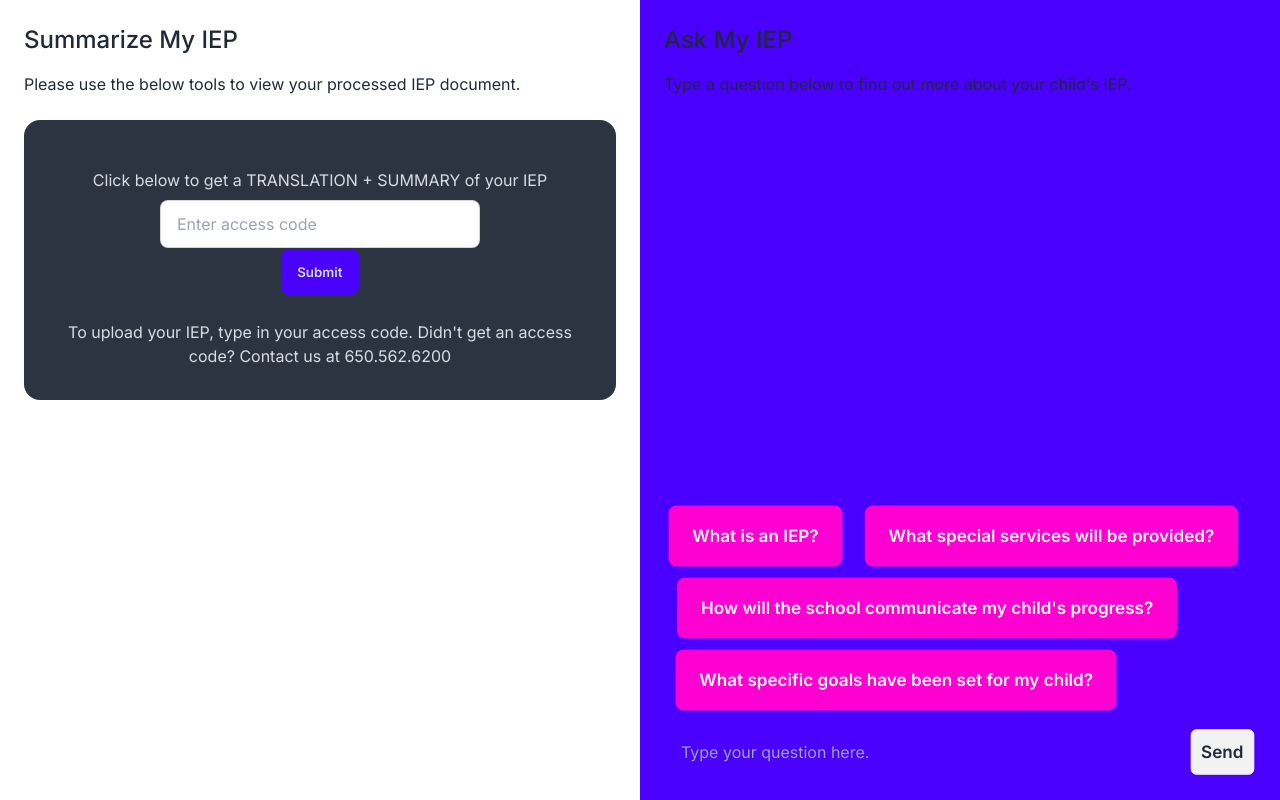
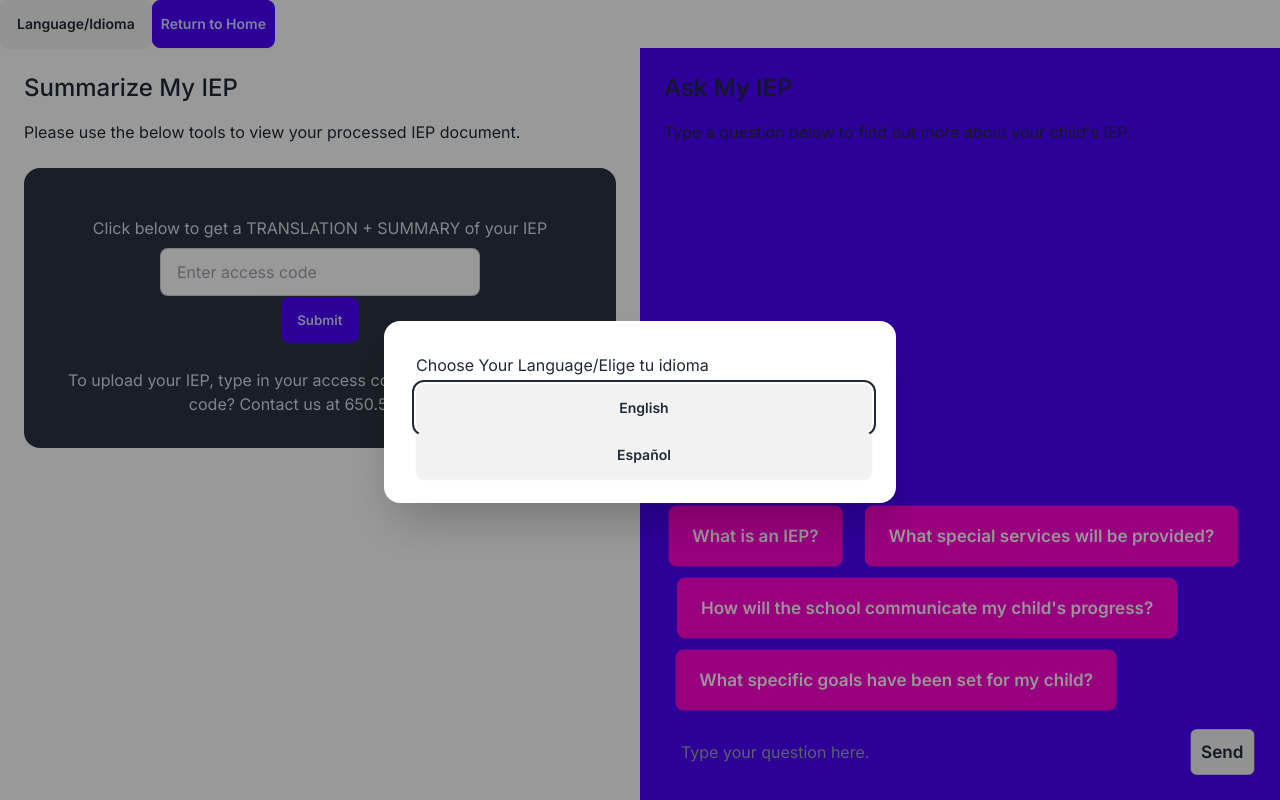
Before and after one commit to xuhongkang/aiep-frontend-dev, a Next.js app: page /en/workspace in a window 1280 px wide. Built offline with nearby package versions, Linux system fonts and the light colour scheme.

Commit message:
Added 05-07 Requirements

```diff
--- a/messages/en.json
+++ b/messages/en.json
@@ -39,6 +39,7 @@
         "r3": "For experienced parents trying to understand their child's IEP"
     },
     "Workspace2": {
+        "goBackText": "Return to Home",
         "digestTitle": "Summarize My IEP",
         "digestDescription": "Please use the below tools to view your processed IEP document.",
         "accessError": "The Access Code You've Provided Does Not Exist, Please Try Again",
--- a/messages/es.json
+++ b/messages/es.json
@@ -39,6 +39,7 @@
         "r3": "Para padres con experiencia intentando entender el IEP de su hijo"
     },
     "Workspace2": {
+        "goBackText": "Regresar al Inicio",
         "digestTitle": "Resumir mi IEP",
         "digestDescription": "Por favor, utiliza las herramientas a continuación para ver tu documento IEP procesado.",
         "accessError": "El Código de Acceso que has proporcionado no existe, intenta nuevamente",
--- a/src/app/[locale]/workspace/page.tsx
+++ b/src/app/[locale]/workspace/page.tsx
@@ -12,7 +12,8 @@ export default function Workspace({params: {locale}}: Props) {
 
   return (
     <div className='flex flex-col items-start'>
-      <WorkspacePage digestTitle={t('digestTitle')}
+      <WorkspacePage goBackText={t('goBackText')}
+      digestTitle={t('digestTitle')}
       digestDescription={t('digestDescription')}
       accessError={t('accessError')}
       accessMessage={t('accessMessage')}
--- a/src/components/WorkspacePage.js
+++ b/src/components/WorkspacePage.js
@@ -2,17 +2,29 @@
 import TranslationPage from '@/components/TranslationPage'
 import ChatBot from '@/components/chatbot/Chatbot'
 import React, { useState } from 'react';
+import {useRouter} from '@/navigation';
+import LocaleSwitcherModal from './LocaleSwitcherModal';
+import {unstable_setRequestLocale} from 'next-intl/server';
 
-export default function Workspace({digestTitle, digestDescription, accessError, accessMessage, accessMessage2, accessPlaceholder, accessSubmit, downloadTabName, textTabName, servicesTabName, goalsTabName, scoresTabName, chatbotTitle, chatbotDescription, sendButtonText, p1, p2, p3, p4, sendPlaceholderText,
+export default function Workspace({goBackText, digestTitle, digestDescription, accessError, accessMessage, accessMessage2, accessPlaceholder, accessSubmit, downloadTabName, textTabName, servicesTabName, goalsTabName, scoresTabName, chatbotTitle, chatbotDescription, sendButtonText, p1, p2, p3, p4, sendPlaceholderText,
   detailText, baselineText, pr1, pr2, pr3, goalText, startText, durationText, frequencyText, providerText, commentsText}) {
   const [isChatbotVisible, toggleChatbotVisibility] = useState(false);
+  const router = useRouter();
 
   return (
-    <div className="relative w-screen h-screen">
+<div className="relative w-screen h-screen flex flex-col">
+  <div className='w-full flex flex-row'>
+    <LocaleSwitcherModal className='flex-start'/>
+    <button className="btn btn-primary p-2"
+    onClick={() => router.push('/')}>{goBackText}</button>
+  </div>
+
+  {/* Content Container */}
+  <div className="flex-grow overflow-auto">
     {/* Desktop View */}
     <div className="hidden md:flex w-full h-full">
       <div className="w-1/2 h-full">
-          <TranslationPage digestTitle={digestTitle} digestDescription={digestDescription} accessError={accessError} accessMessage={accessMessage} accessMessage2={accessMessage2}  accessPlaceholder={accessPlaceholder} accessSubmit={accessSubmit} downloadTabName={downloadTabName} textTabName={textTabName} servicesTabName={servicesTabName} goalsTabName={goalsTabName} scoresTabName={scoresTabName}
+        <TranslationPage digestTitle={digestTitle} digestDescription={digestDescription} accessError={accessError} accessMessage={accessMessage} accessMessage2={accessMessage2} accessPlaceholder={accessPlaceholder} accessSubmit={accessSubmit} downloadTabName={downloadTabName} textTabName={textTabName} servicesTabName={servicesTabName} goalsTabName={goalsTabName} scoresTabName={scoresTabName}
         detailText={detailText} baselineText={baselineText} pr1={pr1} pr2={pr2} pr3={pr3} goalText={goalText} startText={startText} durationText={durationText} frequencyText={frequencyText} providerText={providerText} commentsText={commentsText}/>
       </div>
       <div className="w-1/2 h-full">
@@ -39,5 +51,7 @@ export default function Workspace({digestTitle, digestDescription, accessError,
       )}
     </div>
   </div>
+</div>
+
   );
 }
```
Lines whose indentation alone changed are shown as unchanged.
